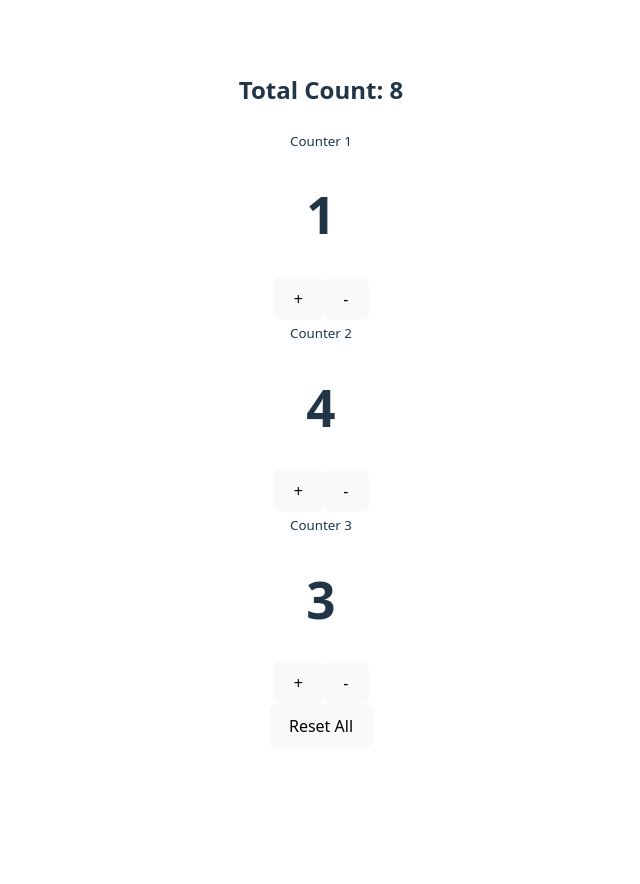
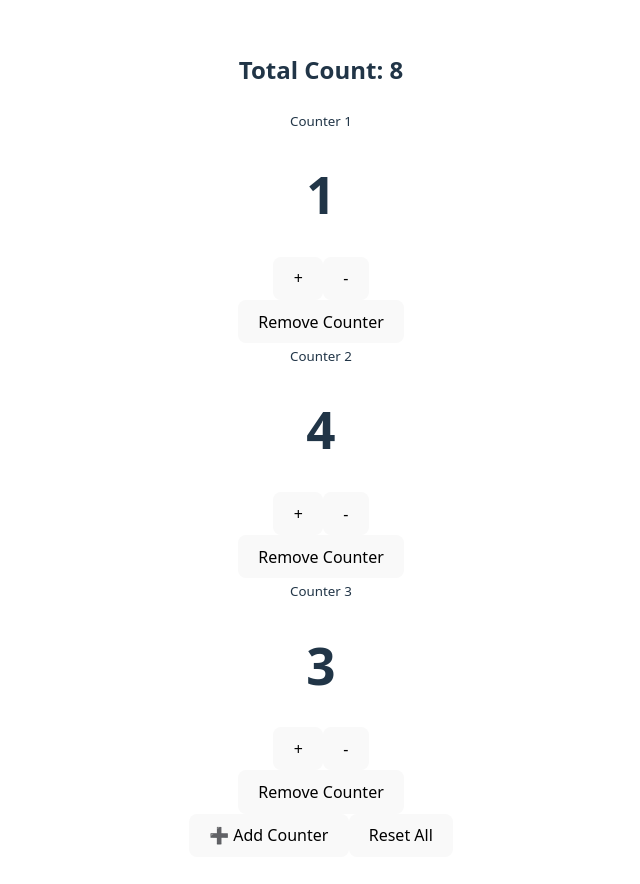
Before and after one commit to lucila-hernandez/react_props_and_state, a React (Vite) app in the folder lesson_2/: page / in a window 1280 px wide. Shown: the top 884 px of the page, without its empty margins (319-959 px from the left). Before the commit the page ends 800 px from the top, so only its background shows below. Built offline with nearby package versions, Linux system fonts and the light colour scheme.

Commit message:
completed strech challenge 3

```diff
--- a/lesson_2/src/App.jsx
+++ b/lesson_2/src/App.jsx
@@ -20,6 +20,16 @@ function App() {
     setCounts([0, 0, 0]); // Reset all counters to 0
   };
 
+  const addCounter = () => {
+    setCounts([...counts, 0]);
+  }
+
+  const removeCounter = (index) => {
+    const newCounts = [...counts];
+    newCounts.splice(index,1);
+    setCounts(newCounts);
+  }
+
   return (
     <div className="App">
       <h2>Total Count: {counts.reduce((sum, value) => sum + value, 0)}</h2>
@@ -30,8 +40,12 @@ function App() {
           value={value}
           increment={() => updateCount(index, 1)}
           decrement={() => updateCount(index, -1)}
+          remove={() => removeCounter(index)}
         />
       ))}
+
+      <button onClick={addCounter}>➕ Add Counter</button>
+
       <button onClick={resetCounts}>Reset All</button>
     </div>
   );
--- a/lesson_2/src/Counter.jsx
+++ b/lesson_2/src/Counter.jsx
@@ -5,8 +5,13 @@ function Counter(props) {
     <div className="Counter">
       <small>{props.label}</small>
       <h1>{props.value}</h1>
+      <div>
       <button onClick={props.increment}>+</button>
       <button onClick={props.decrement}>-</button>
+      </div>
+      <div>
+      <button onClick={props.remove}>Remove Counter</button>
+      </div>
     </div>
   );
 }
```
